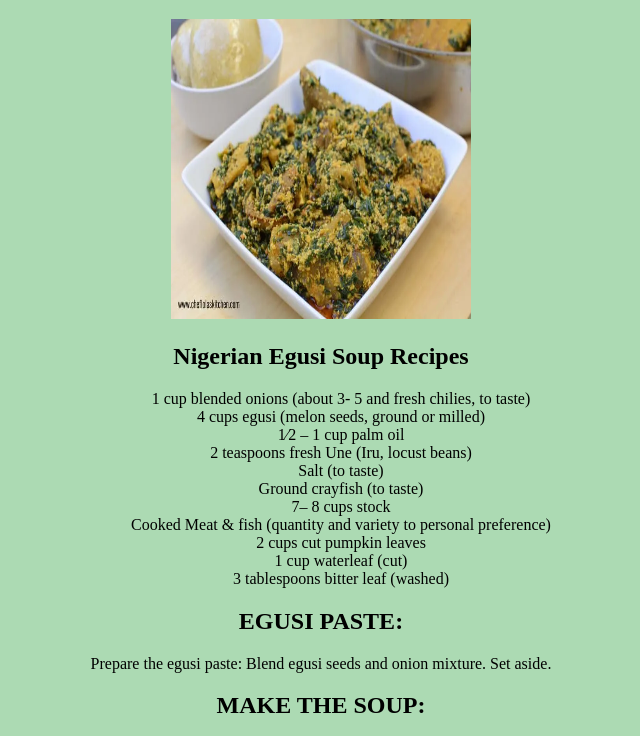
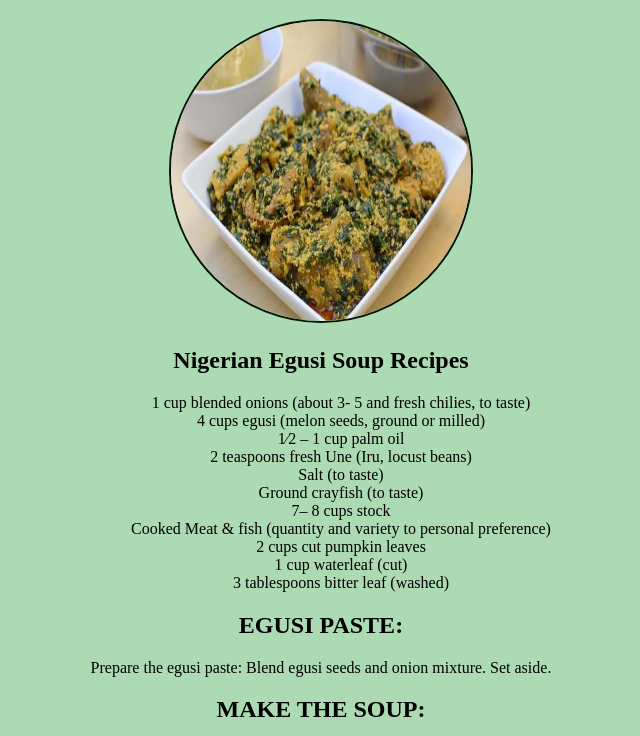
Before and after one commit to BrightOmolayo/htmlproject, a plain HTML site: page recipes/egusisoup.html in a window 1280 px wide. Shown: the part 61-797 px from the top of the page, without its empty margins (319-959 px from the left). Drawn offline with Linux system fonts and the light colour scheme.

Commit message:
added boarder

```diff
--- a/recipes/recipes.css
+++ b/recipes/recipes.css
@@ -5,3 +5,7 @@ body{
 li{
     list-style: none;
 }
+img{
+    border: 2px solid rgb(4, 22, 7);
+    border-radius: 184px;
+}
```
